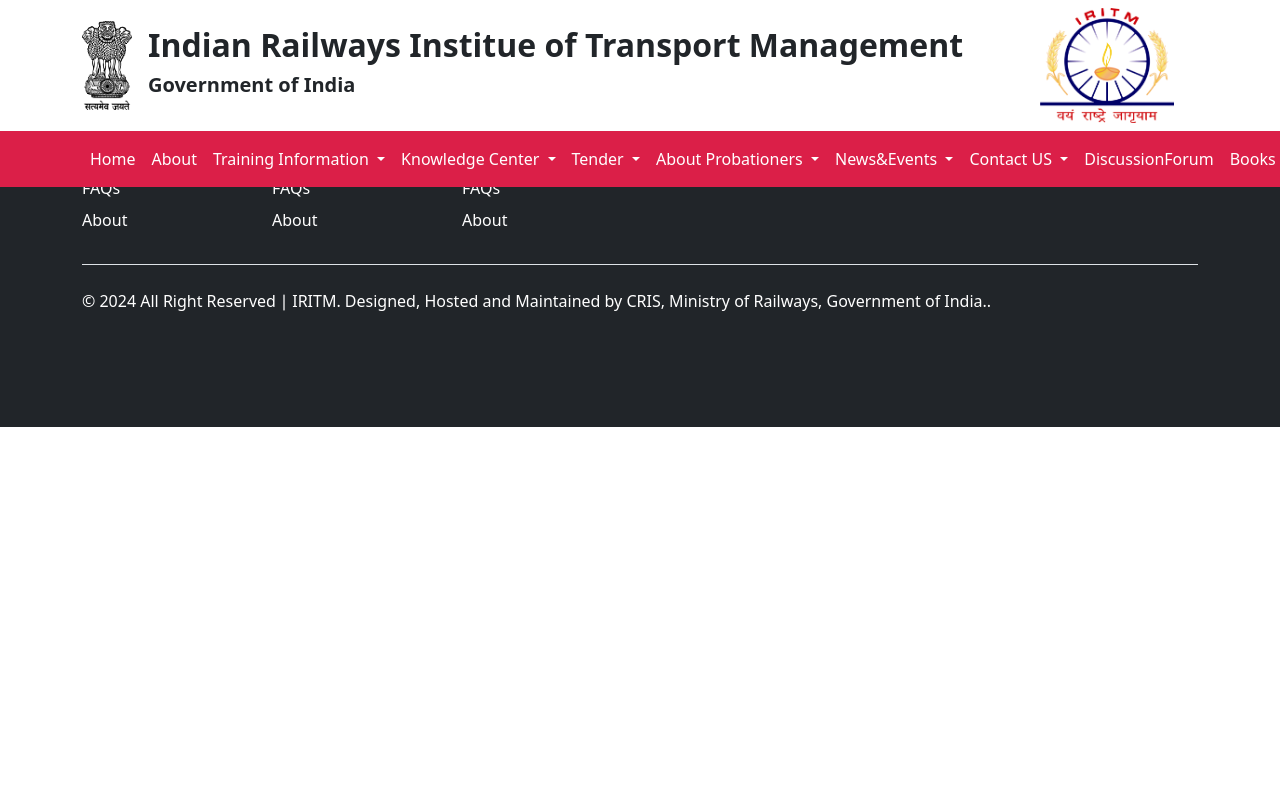
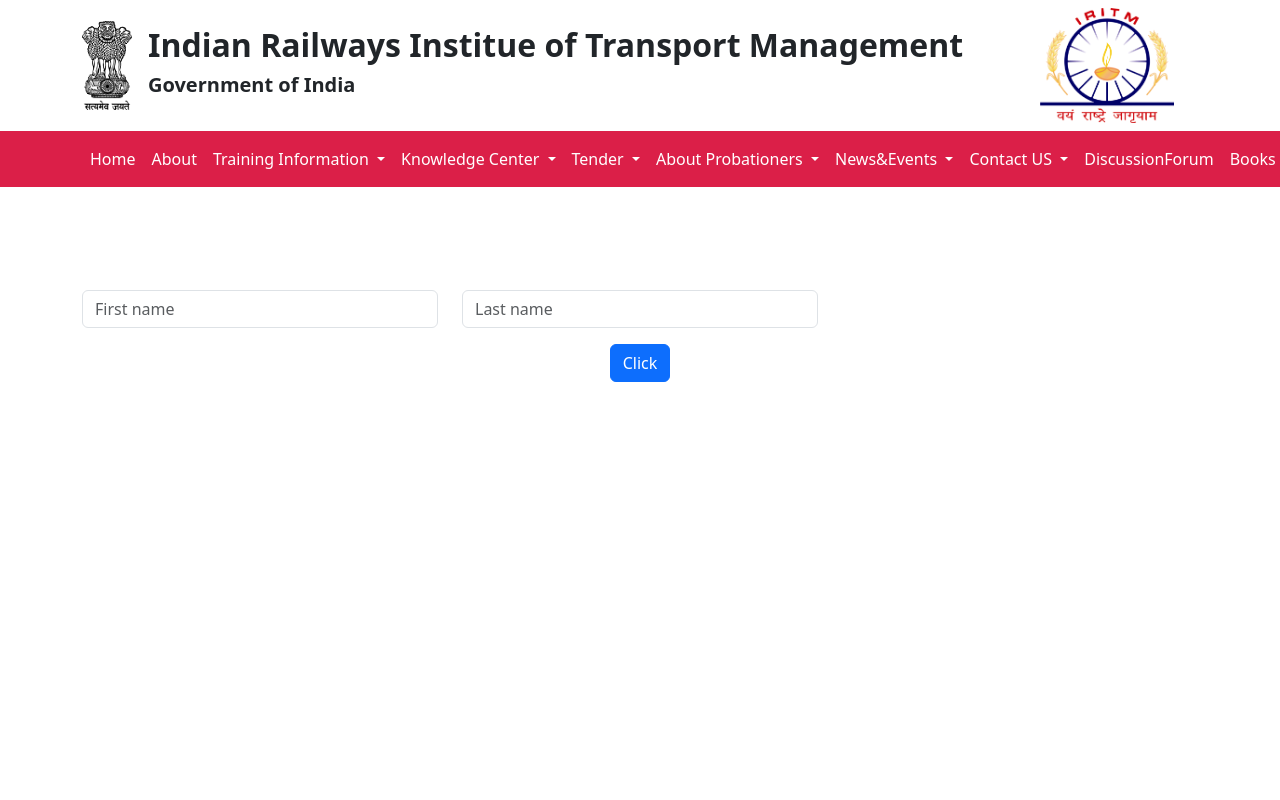
Before and after one commit to snehilkumarrr/IRITIM, an Angular app: page /Editcourse/1 in a window 1280 px wide. Before the commit this address led to /. Shown: the top 800 px of the page. Built offline with nearby package versions, Linux system fonts and the light colour scheme; no server answers.

Commit message:
editCourse

```diff
--- a/src/app/admin/admin.module.ts
+++ b/src/app/admin/admin.module.ts
@@ -10,6 +10,7 @@
 import { CreatecoordinatorComponent } from './createcoordinator/createcoordinator.component';
 import { ViewcoordinatorComponent } from './viewcoordinator/viewcoordinator.component';
 import { EditcoordinatorComponent } from './editcoordinator/editcoordinator.component';
+import { EditcourseComponent } from './editcourse/editcourse.component';
 @NgModule({
   declarations: [
     AdminDashboardComponent,
@@ -18,7 +19,8 @@
     ScheduleCourseComponent,
     CreatecoordinatorComponent,
     ViewcoordinatorComponent,
-    EditcoordinatorComponent
+    EditcoordinatorComponent,
+    EditcourseComponent
   ],
   imports: [
     CommonModule, FormsModule, ReactiveFormsModule, HttpClientModule, BrowserModule
--- /dev/null
+++ b/src/app/admin/editcourse/editcourse.component.html
@@ -0,0 +1,19 @@
+<div class="container" style="margin-top: 290px;height:100vh">
+    <form [formGroup]="editcourseform" (ngSubmit)="editCourseHandler()">
+        <div class="row ">
+            <div class="col-md-4">
+                <input formControlName="firstname" type="text" class="form-control" placeholder="First name">
+            </div>
+            <div class="col-md-4">
+                <input formControlName="lastname" type="text" class="form-control" placeholder="Last name">
+            </div>
+
+
+        </div>
+        <div class="row mt-3">
+            <div class="col-12  text-center">
+                <button class="btn btn-primary">Click</button>
+            </div>
+        </div>
+    </form>
+</div>
--- /dev/null
+++ b/src/app/admin/editcourse/editcourse.component.ts
@@ -0,0 +1,37 @@
+import { ActivatedRoute } from '@angular/router';
+import { Component } from '@angular/core';
+import { FormControl, FormGroup } from '@angular/forms';
+import { HttpClient } from '@angular/common/http';
+@Component({
+  selector: 'app-editcourse',
+  templateUrl: './editcourse.component.html',
+  styleUrls: ['./editcourse.component.css'],
+})
+export class EditcourseComponent {
+  id: any;
+  userDetail: any = [{}];
+
+  editcourseform: FormGroup = new FormGroup({
+    firstname: new FormControl(''),
+    lastname: new FormControl(''),
+  });
+  constructor(private route: ActivatedRoute, private http: HttpClient) {
+    this.getCourse();
+  }
+
+  getCourse() {
+    console.log(this.route.snapshot.paramMap.get('id'));
+    this.id = this.route.snapshot.paramMap.get('id');
+    this.http
+      .get(`https://dummyjson.com/users/${this.id}`)
+      .subscribe((resData: any) => {
+        this.editcourseform = new FormGroup({
+          firstname: new FormControl(resData.firstName),
+          lastname: new FormControl(resData.lastName),
+        });
+      });
+  }
+  editCourseHandler() {
+    console.log(this.editcourseform.value);
+  }
+}
--- a/src/app/app-routing.module.ts
+++ b/src/app/app-routing.module.ts
@@ -11,6 +11,7 @@
 import { CreatecoordinatorComponent } from './admin/createcoordinator/createcoordinator.component';
 import { ViewcoordinatorComponent } from './admin/viewcoordinator/viewcoordinator.component';
 import { EditcoordinatorComponent } from './admin/editcoordinator/editcoordinator.component';
+import {EditcourseComponent} from './admin/editcourse/editcourse.component'
 import { DiscussionTopicListComponent } from './components/discussion-topic-list/discussion-topic-list.component';
 import { DiscussionTopicCommentsComponent } from './components/discussion-topic-comments/discussion-topic-comments.component';
 import { VehicleComponent } from "./user/vehicle/vehicle.component"
@@ -28,6 +29,7 @@
   { path: 'CreateCoordinator', component: CreatecoordinatorComponent },
   { path: 'ViewCoordinator', component: ViewcoordinatorComponent },
   { path: 'Editcoordinator', component: EditcoordinatorComponent },
+  { path: 'Editcourse/:id', component: EditcourseComponent },
   { path: 'DiscussionTopicList', component: DiscussionTopicListComponent },
   { path: 'DiscussionTopicComments', component: DiscussionTopicCommentsComponent },
   { path: 'Vehicle', component: VehicleComponent },
```
Also changed, not shown: src/app/admin/editcourse/editcourse.component.css (added), 1 other file (tests, documents, lock files or other folders).
